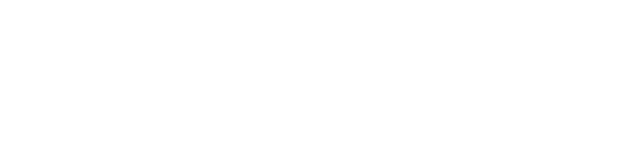
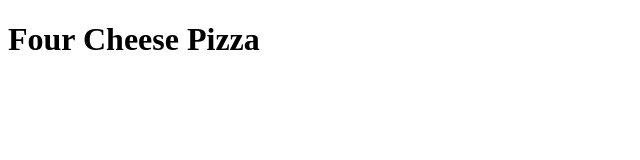
Before and after one commit to reystefan/odin-recipes, a plain HTML site: page recipes/four-cheese-pizza.html in a window 1280 px wide. Shown: the whole page, without its empty margins (0-640 px from the left). Drawn offline with Linux system fonts and the light colour scheme.

Commit message:
Add main heading to four-cheese-pizza.html

```diff
--- a/recipes/four-cheese-pizza.html
+++ b/recipes/four-cheese-pizza.html
@@ -5,7 +5,7 @@
         <meta name="viewport" content="width=device-width, initial-scale=1.0">
         <title>Four Cheese Pizza Recipe</title>
         <body>
-
+            <h1>Four Cheese Pizza</h1>
         </body>
     </head>
 </html>
```
